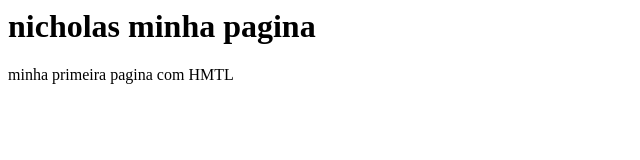
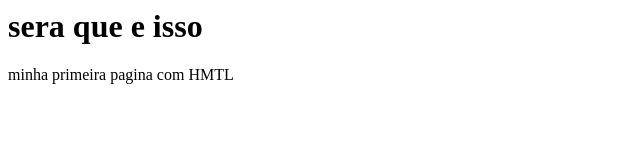
Before and after one commit to nicholashenrique47/nicholashenrique47.github.io, a plain HTML site: page index.html in a window 1280 px wide. Shown: the whole page, without its empty margins (0-640 px from the left). Drawn offline with Linux system fonts and the light colour scheme.

Commit message:
Update index.html

```diff
--- a/index.html
+++ b/index.html
@@ -1,9 +1,9 @@
 <html>
   <head>
-    <title>nicholas minha pagina</title>
+    <title>apenas brincando com isso</title>
   </head>
 <body>
-  <h1> nicholas minha pagina</h6>
+  <h1> sera que e isso</h6>
   <p>minha primeira pagina com HMTL</p>
 </body>
 </html>
```
